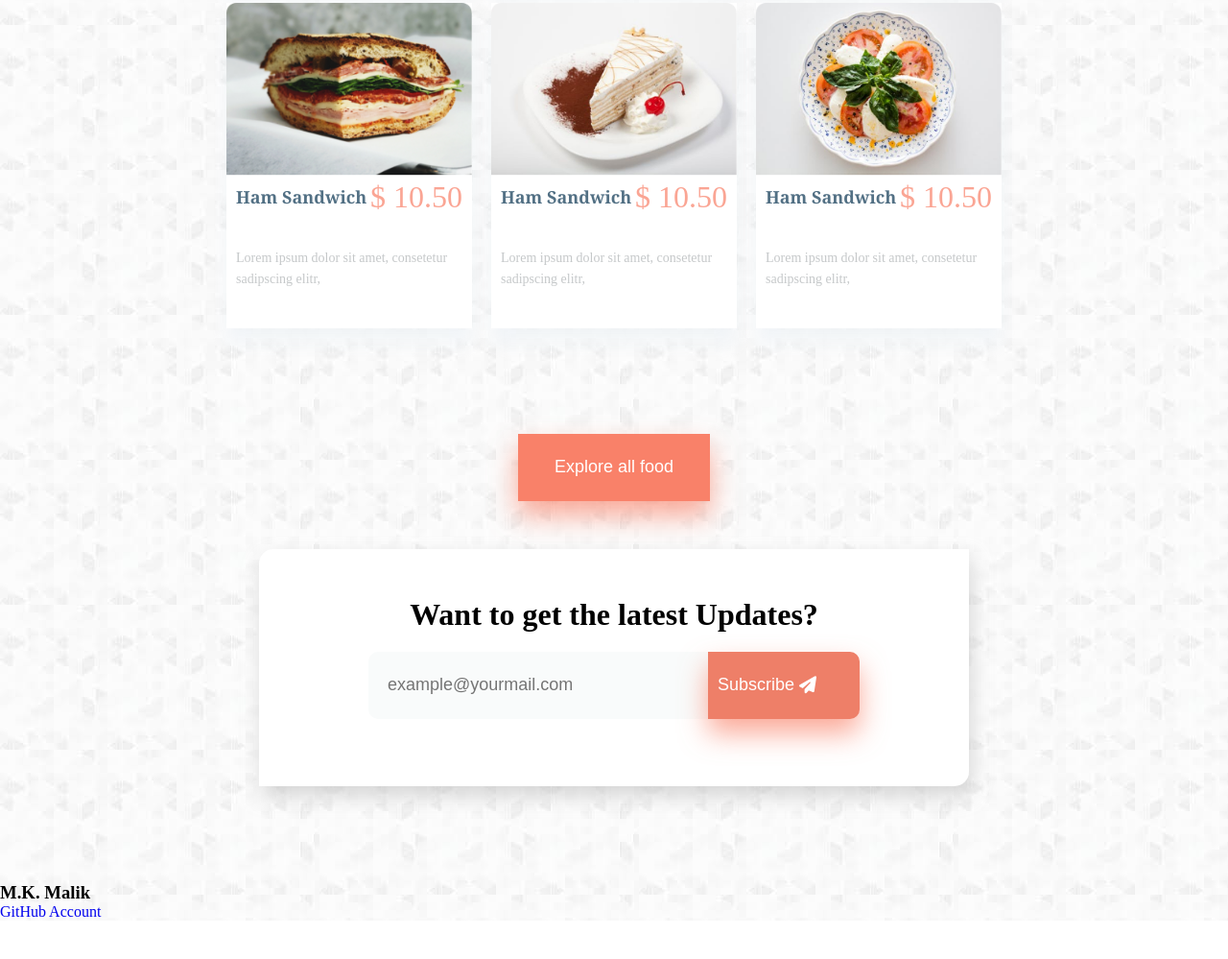
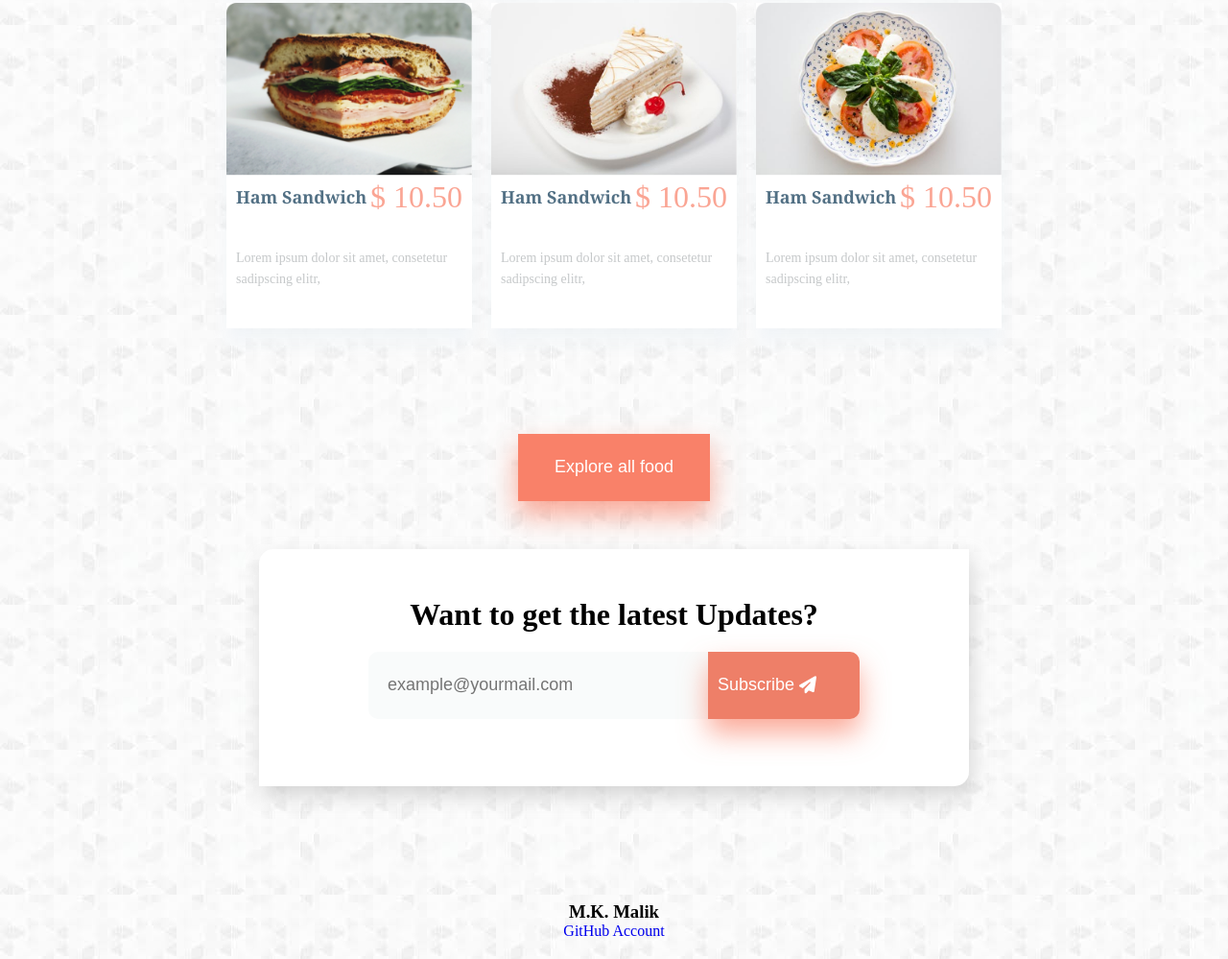
Before and after one commit to MKMalik/website-design-html-css, a plain HTML site: page index.html in a window 1280 px wide. Shown: the part 2390-3389 px from the top of the page at 96% size. Before the commit the page ends 3349 px from the top, so only its background shows below. Drawn offline with Linux system fonts and the light colour scheme; a web font is replaced by a local one.

Commit message:
Update style.css

```diff
--- a/style.css
+++ b/style.css
@@ -382,6 +382,11 @@ main p {
     font-size: 18px;
 }
 
+#owner-details {
+    text-align: center;
+    padding: 20px;
+}
+
 
 
 
```
